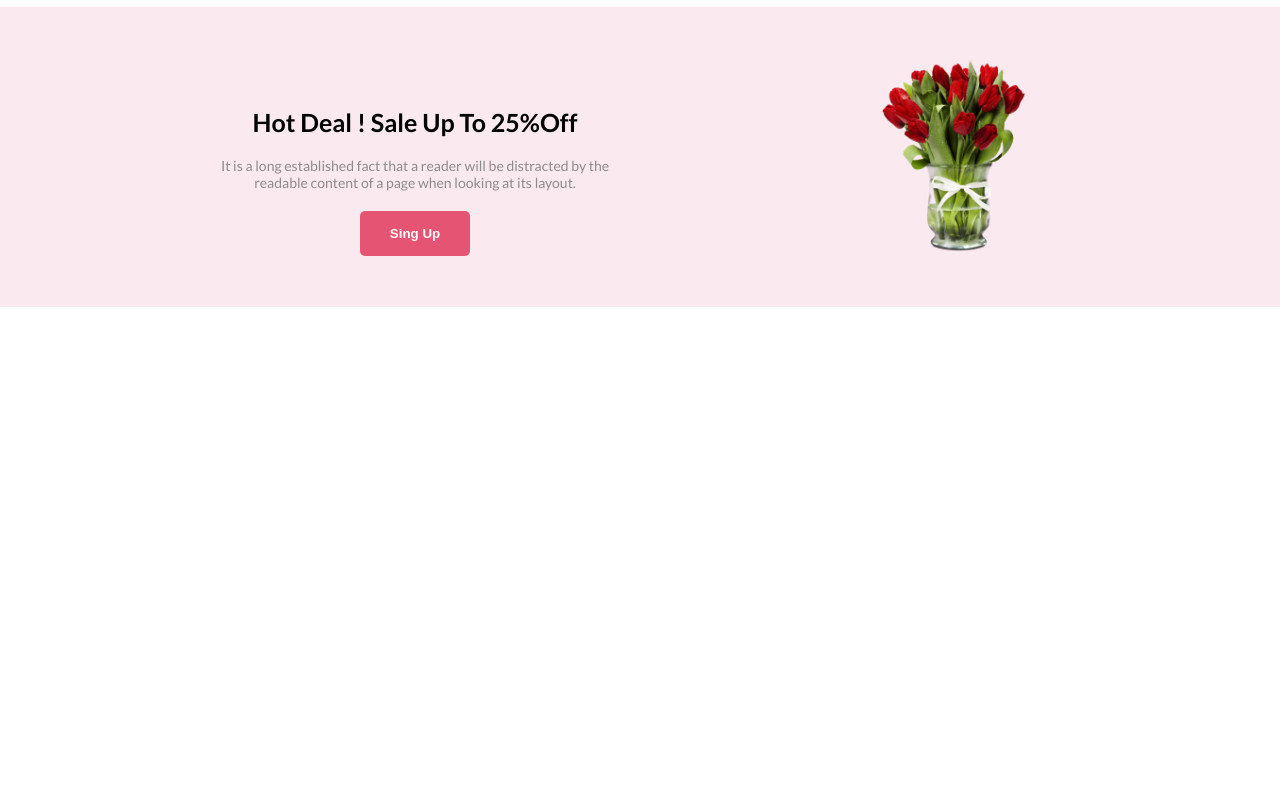
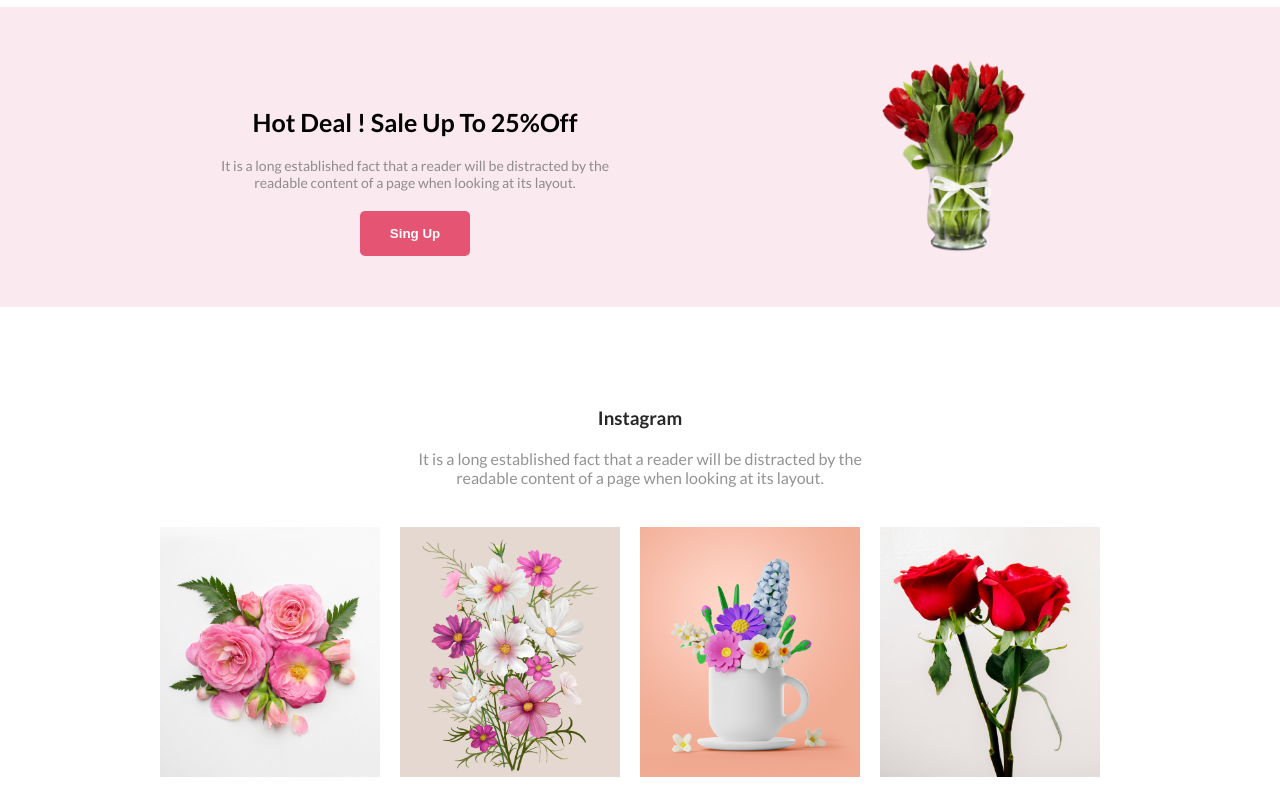
Before and after one commit to trimikpro/assingment-1, a plain HTML site: page index.html in a window 1280 px wide. Shown: the part 1462-2262 px from the top of the page. Before the commit the page ends 1818 px from the top, so only its background shows below. Drawn offline with Linux system fonts and the light colour scheme.

Commit message:
added picture card

```diff
--- a/index.html
+++ b/index.html
@@ -90,6 +90,29 @@
             </div>
 
         </section>
+        <section class="main-header">
+            <div >
+                <h3 class="main-section-header">Instagram</h3>
+                <p class="main-section-description">It is a long established fact that a reader will be distracted by the readable content of a page when looking at its layout.</p>
+            </div>
+        </section>
+        <section class="instagram">
+           <div class="instagram-section">
+                <div class="instagram-image">
+                    <img height="250px" width="220px"   src="Flower Asset/Flower 01.png" alt="">
+                </div>
+                <div class="instagram-image">
+                    <img height="250px" width="220px"  src="Flower Asset/Rectangle 4.png" alt="">
+                </div>
+                <div class="instagram-image">
+                    <img height="250px" width="220px"   src="Flower Asset/Rectangle 5.png" alt="">
+                </div>
+                <div class="instagram-image">
+                    <img height="250px" width="220px"  src="Flower Asset/Rectangle 6.png" alt="">
+                </div>
+           </div>
+        </section>
+
     </main>
     <!-- footer section start -->
     <footer>
--- a/styles/style.css
+++ b/styles/style.css
@@ -181,3 +181,16 @@ margin: 100px 400px  20px 400px;
     text-align: center;
     margin-top: 20px;
 }
+/* instagram section */
+.instagram{
+
+}
+.instagram-section{
+    display: flex;
+    justify-content: center;
+    align-items: center;
+}
+.instagram-image{
+     margin: 20px 20px 20px 0px;
+}
+/* ------- */
```
